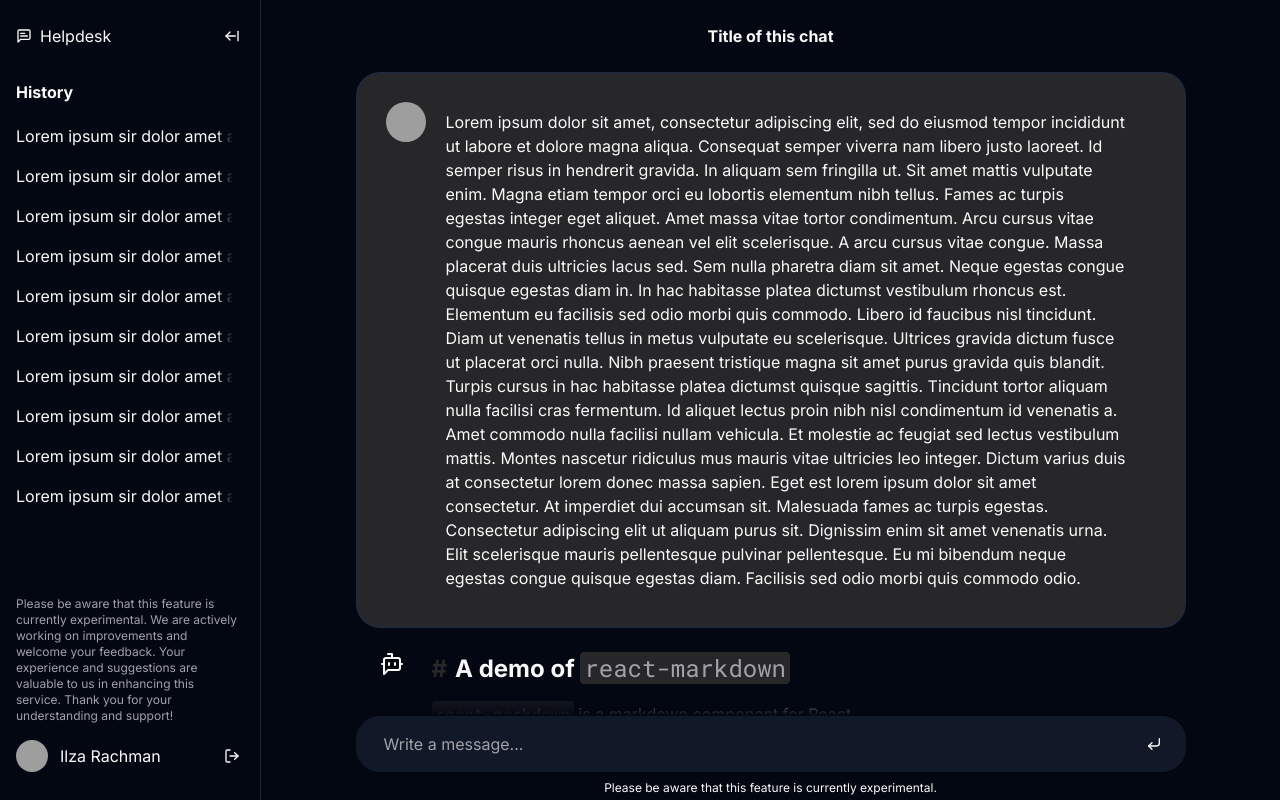
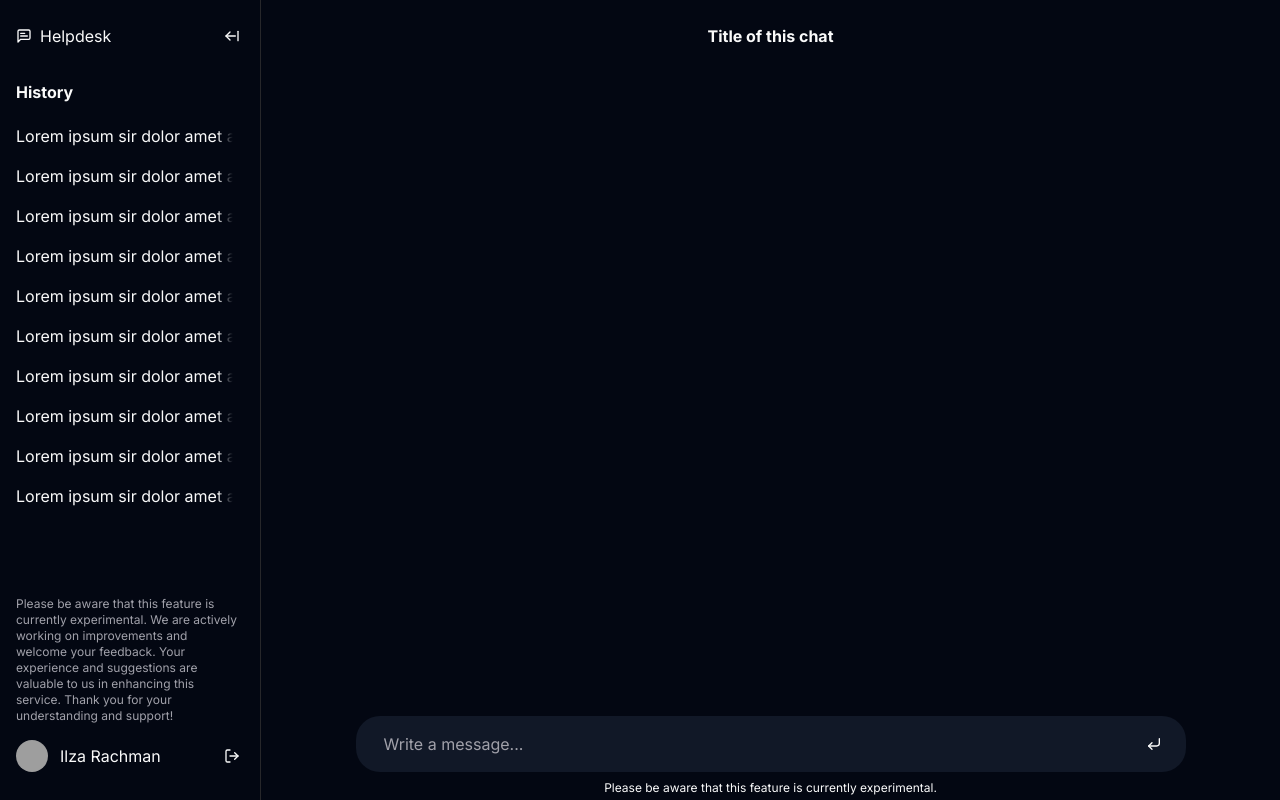
Before and after one commit to ilzarachman/chatbot-helpdesk-nextjs, a Next.js app: page / in a window 1280 px wide. Built offline with nearby package versions, Linux system fonts and the light colour scheme; grey boxes are pictures that could not be loaded.

Commit message:
docs: test the generation

```diff
--- a/components/chat/chat-item.tsx
+++ b/components/chat/chat-item.tsx
@@ -8,7 +8,7 @@ import { Separator } from "@/components/ui/separator";
 export function UserChat({ text }: { text: string }) {
     return (
         <>
-            <div className="p-7 max-w-3xl flex gap-5 w-full min-w-full bg-muted border-2 border-gray-800 rounded-3xl pr-14 pb-9">
+            <div className="p-7 max-w-3xl flex gap-5 w-full min-w-full bg-muted rounded-3xl pr-14 ">
                 <Avatar>
                     <AvatarImage src="https://github.com/shadcn.png" alt="@shadcn" />
                     <AvatarFallback>CN</AvatarFallback>
--- a/components/chat/chat.tsx
+++ b/components/chat/chat.tsx
@@ -1,6 +1,6 @@
 "use client";
 
-import React, { useContext, useEffect } from "react";
+import React, { useContext, useEffect, useState, ChangeEvent, useRef } from "react";
 import { ChatContext, sidebarTransition } from "@/lib/context-provider";
 import { Button } from "@/components/ui/button";
 import { ArrowRightFromLine, CornerDownLeft } from "lucide-react";
@@ -8,9 +8,17 @@ import { Input } from "@/components/ui/input";
 import { Textarea } from "@/components/ui/textarea";
 import { convertRemToPixels } from "@/lib/utils";
 import { UserChat, BotChat } from "@/components/chat/chat-item";
+import { getChatbotResponse } from "@/lib/utils";
 
 export default function Chat() {
     const { sidebarOpen, sidebarTransition: sidebarTransitionContext } = useContext(ChatContext);
+    const [history, updateHistory] = useState<Array<Array<string>>>([]);
+
+    const [isUpdatingResponse, setIsUpdatingResponse] = useState(false);
+    const [streamResponse, updateStreamResponse] = useState<string>("");
+    const streamResponseRef = useRef(streamResponse);
+    const [prompt, updatePrompt] = useState<string>("");
+    const promptRef = useRef(prompt);
 
     function openSidebar() {
         sidebarOpen.fn(true);
@@ -40,6 +48,16 @@ export default function Chat() {
         function handleKeyDownPrompt(e: KeyboardEvent) {
             if (e.key === "Enter" && !e.shiftKey) {
                 e.preventDefault();
+                const _prompt = promptRef.current;
+
+                setIsUpdatingResponse(true);
+                getChatbotResponse(_prompt, handleStreamedResponse, (response: string) => {
+                    updateHistory((prev) => [...prev, [_prompt, response]]);
+                    updatePrompt("");
+                    updateStreamResponse("");
+                    setIsUpdatingResponse(false);
+                });
+                return;
             }
         }
 
@@ -51,6 +69,28 @@ export default function Chat() {
             promptArea.removeEventListener("keydown", handleKeyDownPrompt);
         };
     }, []);
+
+    function handleChangePrompt(e: ChangeEvent<HTMLTextAreaElement>) {
+        const target = e.target as HTMLTextAreaElement;
+
+        updatePrompt(target.value);
+    }
+
+    function handleStreamedResponse(chunk: string) {
+        updateStreamResponse((prev) => {
+            const updatedResponse = prev + chunk;
+            streamResponseRef.current = updatedResponse;
+            return updatedResponse;
+        });
+    }
+
+    useEffect(() => {
+        promptRef.current = prompt;
+    }, [prompt]);
+
+    useEffect(() => {
+        streamResponseRef.current = streamResponse;
+    }, [streamResponse]);
 
     return (
         <section className="w-full h-svh bg-gray-950 z-10 pb-1 flex flex-col">
@@ -71,132 +111,21 @@ export default function Chat() {
             <div role="_chat_box" className="h-full overflow-y-auto relative">
                 <div className="max-h-full">
                     <div className="mx-auto max-w-[830px] w-[830px] flex flex-col">
-                        <UserChat
-                            text="Lorem ipsum dolor sit amet, consectetur adipiscing elit, sed do eiusmod tempor incididunt ut labore et dolore magna aliqua. Consequat semper viverra nam libero justo laoreet. Id semper risus in hendrerit gravida. In aliquam sem fringilla ut. Sit amet mattis vulputate enim. Magna etiam tempor orci eu lobortis elementum nibh tellus. Fames ac turpis egestas integer eget aliquet. Amet massa vitae tortor condimentum. Arcu cursus vitae congue mauris rhoncus aenean vel elit scelerisque. A arcu cursus vitae congue. Massa placerat duis ultricies lacus sed. Sem nulla pharetra diam sit amet. Neque egestas congue quisque egestas diam in. In hac habitasse platea dictumst vestibulum rhoncus est. Elementum eu facilisis sed odio morbi quis commodo.
+                        {history.map((item, index) => (
+                            <div key={index} data-generation={false}>
+                                <UserChat text={item[0]} />
+                                <BotChat text={item[1]} />
+                            </div>
+                        ))}
 
-Libero id faucibus nisl tincidunt. Diam ut venenatis tellus in metus vulputate eu scelerisque. Ultrices gravida dictum fusce ut placerat orci nulla. Nibh praesent tristique magna sit amet purus gravida quis blandit. Turpis cursus in hac habitasse platea dictumst quisque sagittis. Tincidunt tortor aliquam nulla facilisi cras fermentum. Id aliquet lectus proin nibh nisl condimentum id venenatis a. Amet commodo nulla facilisi nullam vehicula. Et molestie ac feugiat sed lectus vestibulum mattis. Montes nascetur ridiculus mus mauris vitae ultricies leo integer. Dictum varius duis at consectetur lorem donec massa sapien. Eget est lorem ipsum dolor sit amet consectetur. At imperdiet dui accumsan sit. Malesuada fames ac turpis egestas. Consectetur adipiscing elit ut aliquam purus sit. Dignissim enim sit amet venenatis urna. Elit scelerisque mauris pellentesque pulvinar pellentesque. Eu mi bibendum neque egestas congue quisque egestas diam. Facilisis sed odio morbi quis commodo odio."
-                        />
-                        <BotChat
-                            text={`# A demo of \`react-markdown\`
-
-\`react-markdown\` is a markdown component for React.
-
-👉 Changes are re-rendered as you type.
-
-👈 Try writing some markdown on the left.
-
-## Overview
-
-* Follows [CommonMark](https://commonmark.org)
-* Optionally follows [GitHub Flavored Markdown](https://github.github.com/gfm/)
-* Renders actual React elements instead of using \`dangerouslySetInnerHTML\`
-* Lets you define your own components (to render \`MyHeading\` instead of \`'h1'\`)
-* Has a lot of plugins
-
-## Contents
-
-Here is an example of a plugin in action
-([\`remark-toc\`](https://github.com/remarkjs/remark-toc)).
-**This section is replaced by an actual table of contents**.
-
-## Syntax highlighting
-
-Here is an example of a plugin to highlight code:
-[\`rehype-highlight\`](https://github.com/rehypejs/rehype-highlight).
-
-\`\`\`js
-import React from 'react'
-import ReactDOM from 'react-dom'
-import Markdown from 'react-markdown'
-import rehypeHighlight from 'rehype-highlight'
-
-const markdown = \`
-# Your markdown here
-\`
-
-ReactDOM.render(
-  <Markdown rehypePlugins={[rehypeHighlight]}>{markdown}</Markdown>,
-  document.querySelector('#content')
-)
-\`\`\`
-
-Pretty neat, eh?
-
-## GitHub flavored markdown (GFM)
-
-For GFM, you can *also* use a plugin:
-[\`remark-gfm\`](https://github.com/remarkjs/react-markdown#use).
-It adds support for GitHub-specific extensions to the language:
-tables, strikethrough, tasklists, and literal URLs.
-
-These features **do not work by default**.
-👆 Use the toggle above to add the plugin.
-
-| Feature    | Support              |
-| ---------: | :------------------- |
-| CommonMark | 100%                 |
-| GFM        | 100% w/ \`remark-gfm\` |
-
-~~strikethrough~~
-
-* [ ] task list
-* [x] checked item
-
-https://example.com
-
-## HTML in markdown
-
-⚠️ HTML in markdown is quite unsafe, but if you want to support it, you can
-use [\`rehype-raw\`](https://github.com/rehypejs/rehype-raw).
-You should probably combine it with
-[\`rehype-sanitize\`](https://github.com/rehypejs/rehype-sanitize).
-
-<blockquote>
-  👆 Use the toggle above to add the plugin.
-</blockquote>
-
-## Components
-
-You can pass components to change things:
-
-\`\`\`js
-import React from 'react'
-import ReactDOM from 'react-dom'
-import Markdown from 'react-markdown'
-import MyFancyRule from './components/my-fancy-rule.js'
-
-const markdown = \`
-# Your markdown here
-\`
-
-ReactDOM.render(
-  <Markdown
-    components={{
-      // Use h2s instead of h1s
-      h1: 'h2',
-      // Use a component instead of hrs
-      hr(props) {
-        const {node, ...rest} = props
-        return <MyFancyRule {...rest} />
-      }
-    }}
-  >
-    {markdown}
-  </Markdown>,
-  document.querySelector('#content')
-)
-\`\`\`
-
-## More info?
-
-Much more info is available in the
-[readme on GitHub](https://github.com/remarkjs/react-markdown)!
-
-***
-
-A component by [Espen Hovlandsdal](https://espen.codes/)
-`}
-                        />
+                        {isUpdatingResponse ? (
+                            <div data-generation>
+                                <UserChat text={prompt} />
+                                <BotChat text={streamResponse} />
+                            </div>
+                        ) : (
+                            ""
+                        )}
                     </div>
                 </div>
             </div>
@@ -209,6 +138,7 @@ A component by [Espen Hovlandsdal](https://espen.codes/)
                             rows={1}
                             className="w-full min-h-[20px] max-h-[200px] bg-transparent border-none focus-visible:ring-0 focus-visible:ring-offset-0 resize-none items-center py-0"
                             placeholder="Write a message..."
+                            onChange={handleChangePrompt}
                         />
                     </div>
                     <div className="flex h-full mr-3 items-end justify-center py-2">
--- a/lib/utils.ts
+++ b/lib/utils.ts
@@ -1,5 +1,6 @@
 import { type ClassValue, clsx } from "clsx";
 import { twMerge } from "tailwind-merge";
+import axios from "axios";
 
 export function cn(...inputs: ClassValue[]) {
     return twMerge(clsx(inputs));
@@ -8,3 +9,42 @@ export function cn(...inputs: ClassValue[]) {
 export function convertRemToPixels(rem: number) {
     return rem * parseFloat(getComputedStyle(document.documentElement).fontSize);
 }
+
+export async function getChatbotResponse(prompt: string, updateValue: (value: string) => void, afterEffect?: (value: string) => void) {
+    try {
+        const response = await fetch("http://localhost:8000/api/v1/chat/prompt", {
+            method: "POST",
+            headers: {
+                "Content-Type": "application/json",
+            },
+            body: JSON.stringify({ message: prompt }),
+        });
+
+        const reader = (response.body as ReadableStream<Uint8Array>)?.getReader();
+        const decoder = new TextDecoder();
+        let finalText = "";
+
+        const stream = new ReadableStream({
+            start(controller) {
+                function push() {
+                    reader.read().then(({ done, value }) => {
+                        if (done) {
+                            controller.close();
+                            afterEffect?.(finalText);
+                            return;
+                        }
+
+                        const chunk = decoder.decode(value, { stream: true });
+                        updateValue(chunk);
+                        finalText += chunk;
+                        push();
+                    });
+                }
+
+                push();
+            },
+        });
+    } catch (error) {
+        console.error(error);
+    }
+}
--- a/package.json
+++ b/package.json
@@ -15,6 +15,7 @@
     "@radix-ui/react-scroll-area": "^1.1.0",
     "@radix-ui/react-separator": "^1.1.0",
     "@radix-ui/react-slot": "^1.1.0",
+    "axios": "^1.7.2",
     "class-variance-authority": "^0.7.0",
     "clsx": "^2.1.1",
     "lucide-react": "^0.399.0",
--- a/styles/globals.css
+++ b/styles/globals.css
@@ -109,7 +109,11 @@
     }
 
     .g-markdown-container ul {
-        @apply list-disc list-inside mb-2;
+        @apply list-disc list-inside mb-4;
+    }
+
+    .g-markdown-container ol {
+        @apply list-decimal list-inside mb-4;
     }
 
     .g-markdown-container hr {
```
Also changed, not shown: 1 other file (tests, documents, lock files or other folders).
